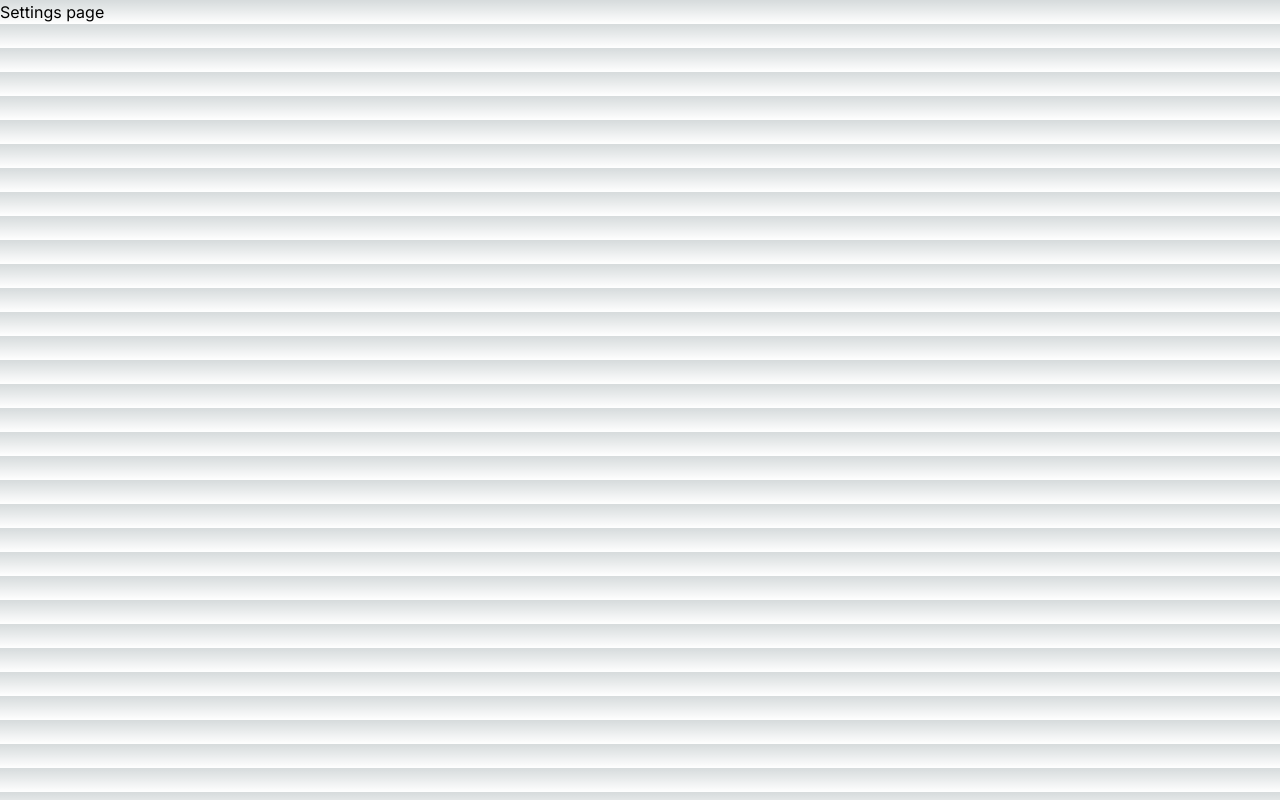
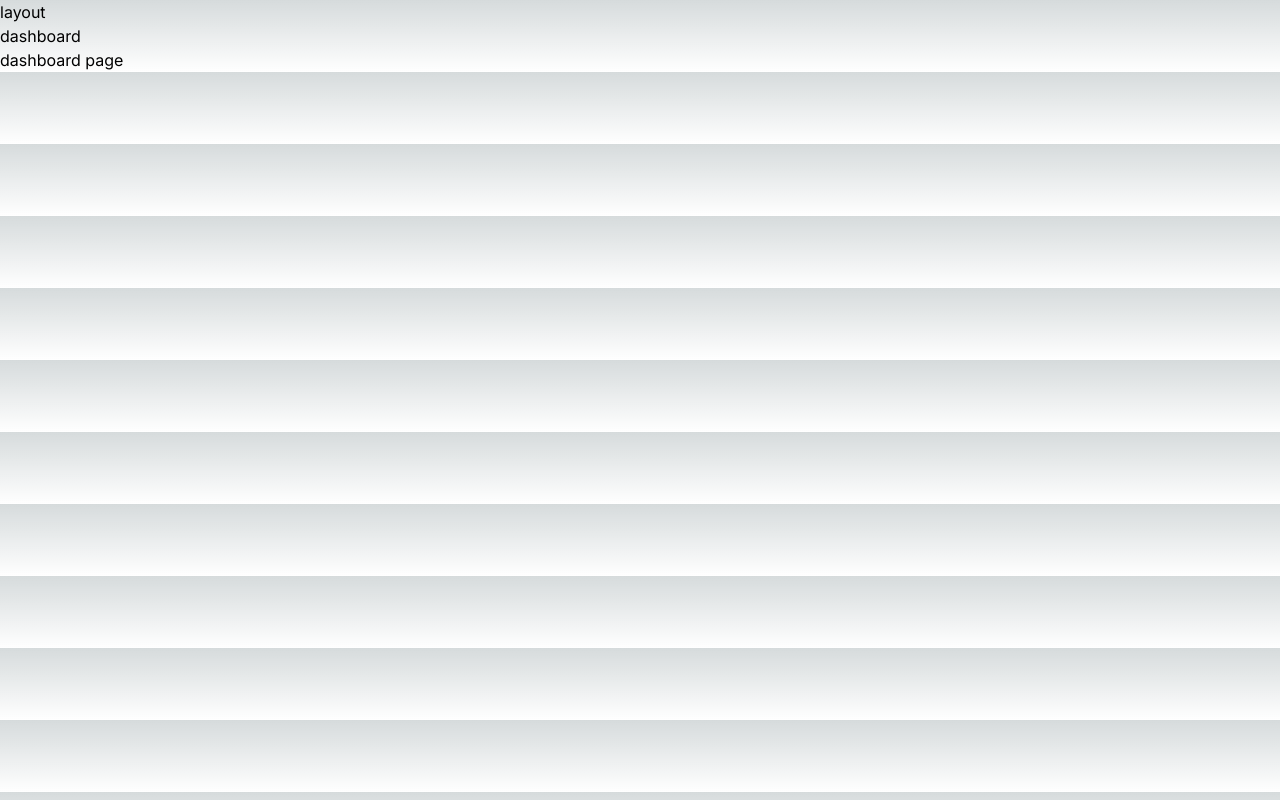
Before and after one commit to simotae14/intro-nextjs-v3-app, a Next.js app: page /todos in a window 1280 px wide. Built offline with nearby package versions, Linux system fonts and the light colour scheme.

Commit message:
Layouts and Templates

```diff
--- /dev/null
+++ b/app/(dashboard)/layout.tsx
@@ -0,0 +1,12 @@
+const DashboardLayout = ({ children }: {
+  children: React.ReactNode
+}) => {
+  return (
+    <div>
+      <h1>dashboard</h1>
+      <div>{children}</div>
+    </div>
+  );
+}
+
+export default DashboardLayout;
--- a/app/(dashboard)/page.tsx
+++ /dev/null
@@ -1,5 +0,0 @@
-const DashboardPage = () => {
-  return <div>dashboard page</div>
-}
-
-export default DashboardPage;
--- a/app/(dashboard)/todos/page.tsx
+++ b/app/(dashboard)/todos/page.tsx
@@ -1,7 +1,5 @@
-console.log(process.argv)
-
-const TodosPage = () => {
-  return <div>Settings page</div>
+const DashboardPage = () => {
+  return <div>dashboard page</div>
 }
 
-export default TodosPage;
+export default DashboardPage;
--- a/app/layout.tsx
+++ b/app/layout.tsx
@@ -16,7 +16,10 @@ export default function RootLayout({
 }) {
   return (
     <html lang="en">
-      <body className={inter.className}>{children}</body>
+      <body className={inter.className}>
+        <h1>layout</h1>
+        <div>{children}</div>
+      </body>
     </html>
   )
 }
```
